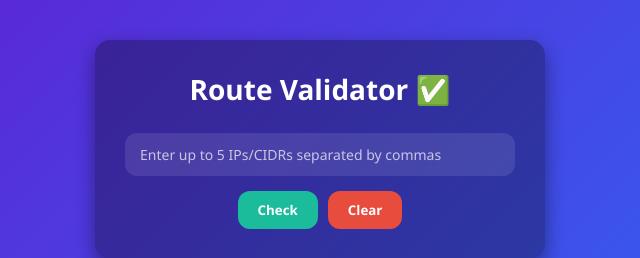
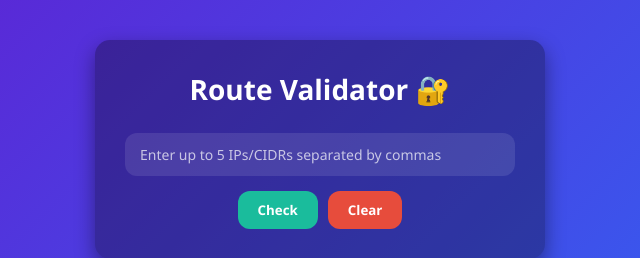
Before and after one commit to prashanthdtech-sys/SIRV-SMART-IP-Route-Validator-, a plain HTML site: page Frontend/index.html in a window 1280 px wide. Shown: the part 198-456 px from the top of the page, 320-960 px from the left. Drawn offline with Linux system fonts and the light colour scheme.

Commit message:
Update index.html

```diff
--- a/Frontend/index.html
+++ b/Frontend/index.html
@@ -12,7 +12,7 @@
     <h1>🕵️ Smart IP Checker</h1>
 
     <div class="container" id="routes">
-      <h2 class="title">Route Validator ✅</h2>
+      <h2 class="title">Route Validator 🔐</h2>
 
       <div class="checker-card">
         <input
```
